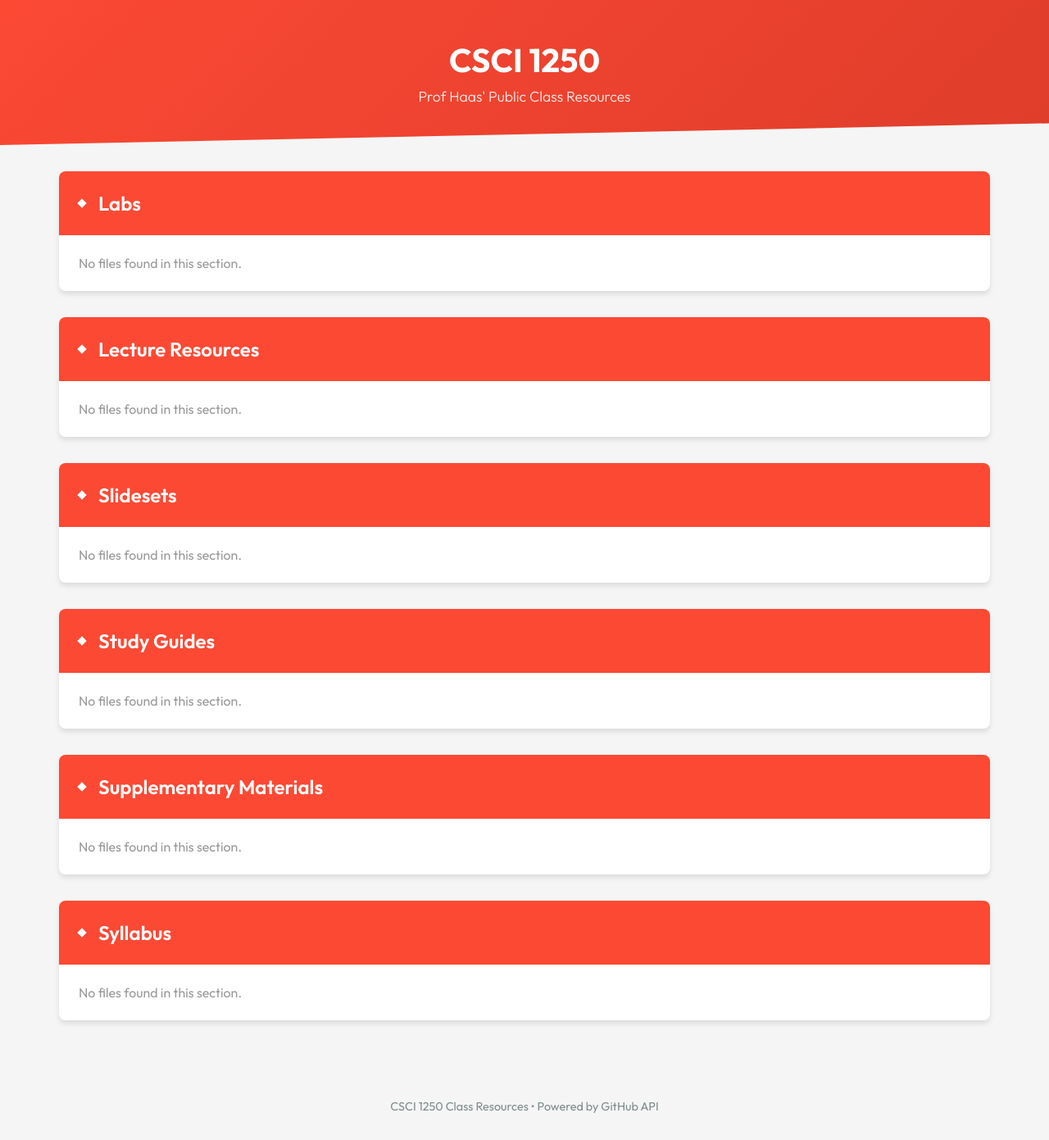
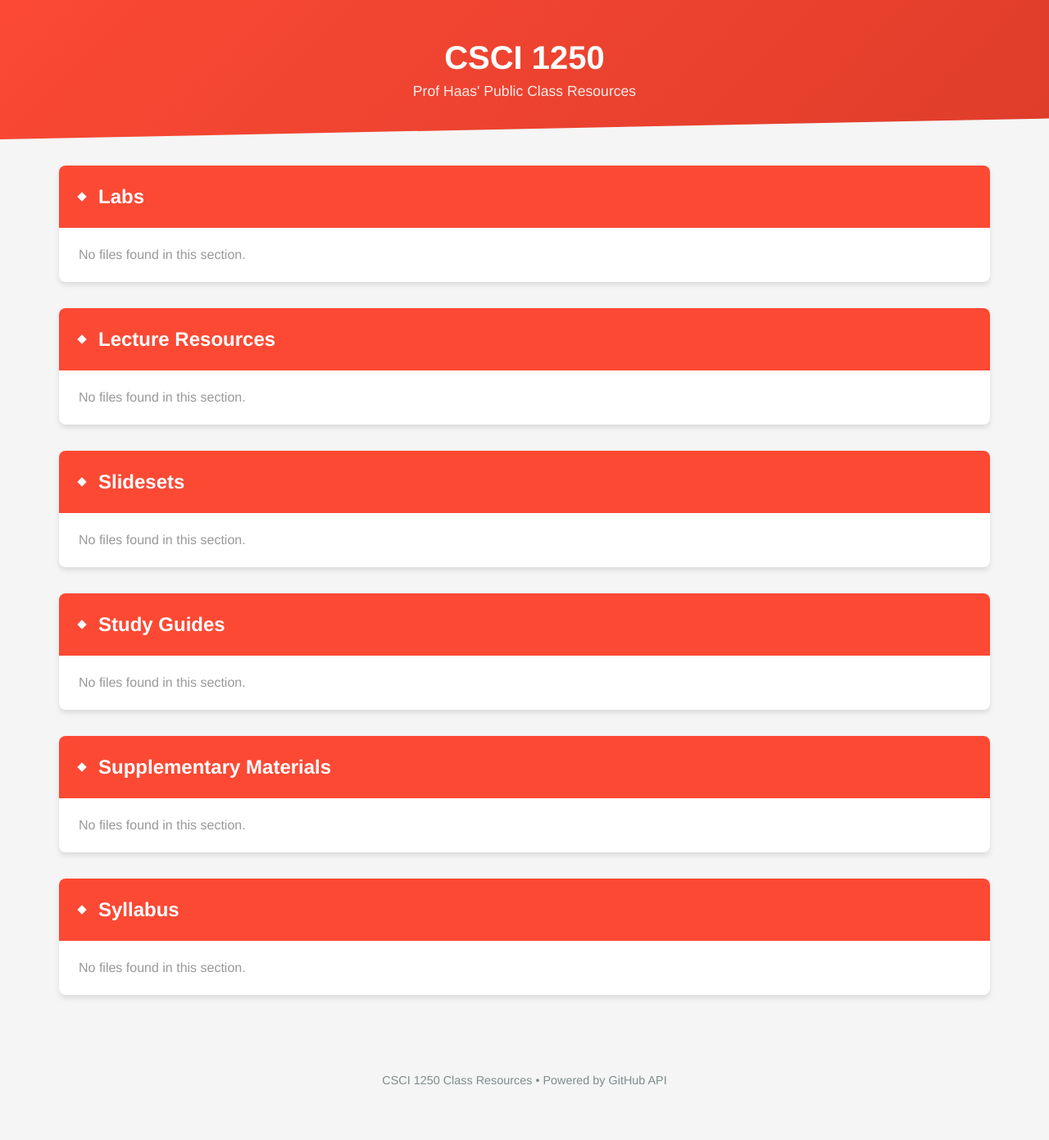
Before and after one commit to CSCI-1250/class_resources_public, a Jekyll site: the page index.html, which Jekyll copies as it is, in a window 1280 px wide. Shown: the whole page at 82% size. Built offline with Jekyll 4.4.1, drawn with Linux system fonts in a browser that asks for light colours; after the commit the page ends 1358 px from its top, so only the background shows below that.

Commit message:
Change font to Helvetica Neue

```diff
--- a/index.html
+++ b/index.html
@@ -5,8 +5,6 @@
     <meta name="viewport" content="width=device-width, initial-scale=1.0">
     <title>CSCI 1250 - Prof Haas' Public Class Resources</title>
     <style>
-        @import url('https://fonts.googleapis.com/css2?family=Outfit:wght@100..900&display=swap');
-
         * {
             margin: 0;
             padding: 0;
@@ -22,7 +20,7 @@
         }
 
         body {
-            font-family: 'Outfit', 'Segoe UI', Tahoma, Geneva, Verdana, sans-serif;
+            font-family: "Helvetica Neue", Helvetica, Arial, sans-serif;
             background: #f5f5f5;
             color: #333;
         }
--- a/study_guides/final_exam.html
+++ b/study_guides/final_exam.html
@@ -5,10 +5,8 @@
     <meta name="viewport" content="width=device-width, initial-scale=1.0">
     <title>CSCI 1250 - C# Final Exam Study Guide</title>
     <style>
-        @import url('https://fonts.googleapis.com/css2?family=Outfit:wght@100..900&display=swap');
-
         body {
-            font-family: 'Outfit', 'Segoe UI', Tahoma, Geneva, Verdana, sans-serif;
+            font-family: "Helvetica Neue", Helvetica, Arial, sans-serif;
             max-width: 900px;
             margin: 0 auto;
             padding: 20px;
--- a/templates/css/slides_primary_theme.css
+++ b/templates/css/slides_primary_theme.css
@@ -1,5 +1,3 @@
-@import url('https://fonts.googleapis.com/css2?family=Outfit:wght@100..900&display=swap');
-
 * {
     margin: 0;
     padding: 0;
@@ -15,7 +13,7 @@
 }
 
 body {
-    font-family: 'Outfit', 'Segoe UI', Tahoma, Geneva, Verdana, sans-serif;
+    font-family: "Helvetica Neue", Helvetica, Arial, sans-serif;
     background: linear-gradient(135deg, #e74c3c 0%, #1D4ED8 50%, #EAB308 100%);
     min-height: 100vh;
     display: flex;
```
